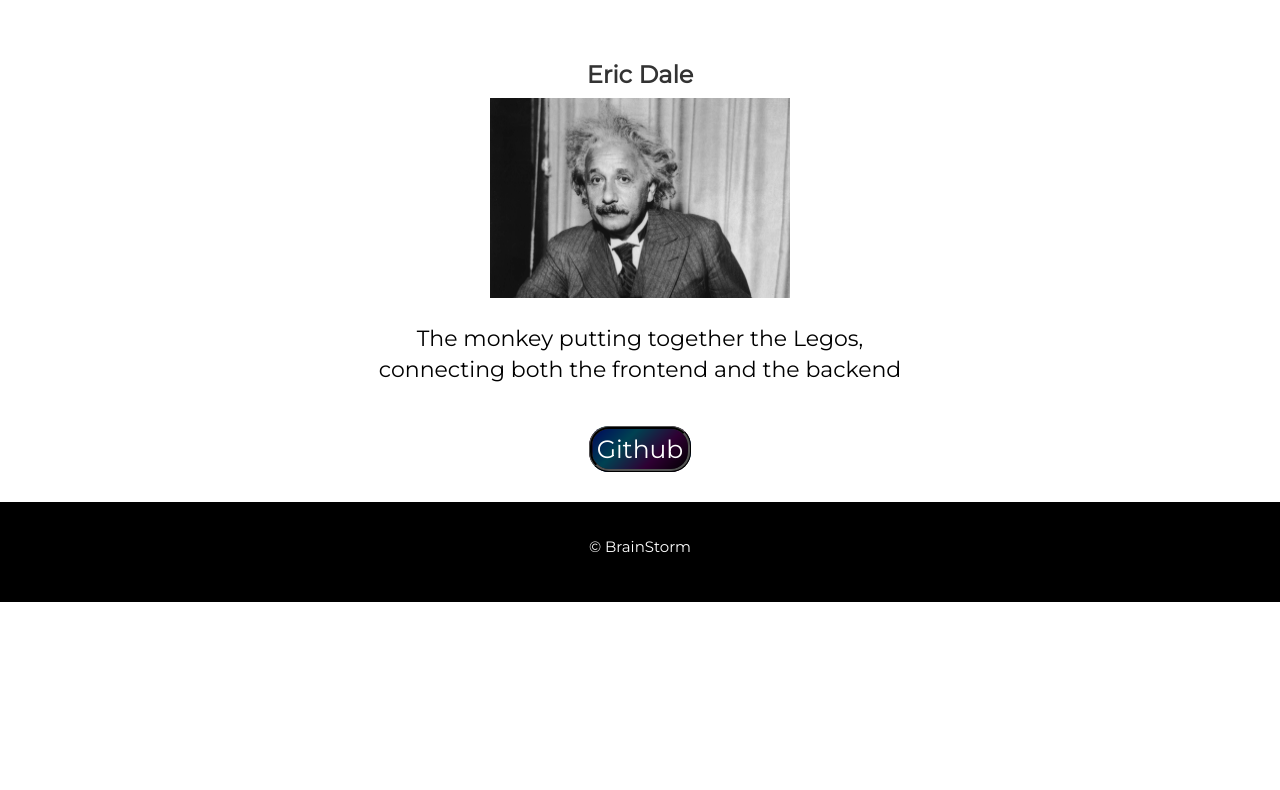
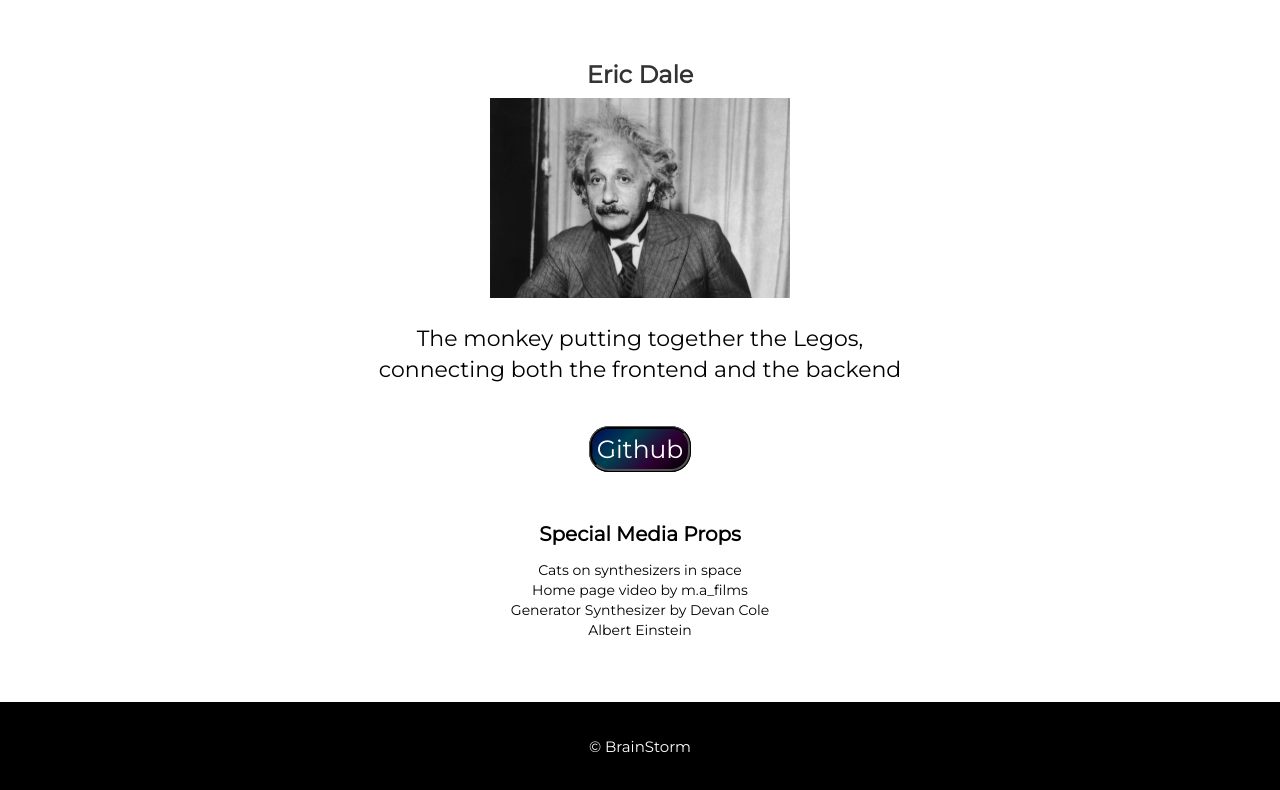
Before and after one commit to not-eric/brainstorm, a React (Create React App) app: page /about in a window 1280 px wide. Shown: the part 1245-2035 px from the top of the page. Before the commit the page ends 1847 px from the top, so only its background shows below. Built offline with nearby package versions, Linux system fonts and the light colour scheme.

Commit message:
added media props to about page

```diff
--- a/src/components/AboutUs.css
+++ b/src/components/AboutUs.css
@@ -1,5 +1,5 @@
 .about-container {
-  height: 1750px;
+  height: 1950px;
   margin-top: -60px;
   align-items: center;
   text-align: center;
@@ -37,7 +37,7 @@
 }
 
 .bottom {
-  height: 1150px;
+  height: 1350px;
   background: white;
   align-items: center;
   position: relative;
@@ -219,6 +219,33 @@
 
 .gitlink {
   color: white;
+}
+.mediaCredits:hover > a {
+  text-decoration: none;
+}
+.thankYou {
+  font-size: 20px;
+  margin-top: 60px;
+  padding-bottom: 5px;
+  font-weight: bold;
+}
+.mediaCredits {
+  color: black;
+  margin-top: 5px;
+}
+.catThanks {
+  color: black;
+  margin-top: 5px;
+}
+.videoThanks {
+  color: black;
+  margin-top: 5px;
+}
+.synthThanks {
+  color: black;
+}
+.einsteinThanks {
+  color: black;
 }
 
 @media screen and (max-width: 958px) {
--- a/src/components/AboutUs.js
+++ b/src/components/AboutUs.js
@@ -71,6 +71,36 @@ function AboutUs() {
             Github
           </a>
         </h4>
+        <div className="mediaCredits">
+          <h5 className="thankYou">Special Media Props</h5>
+          <a
+            href="https://www.catsonsynthesizersinspace.com/?fbclid=IwAR2uPsMVh2uXl00w6hpYKK24dZHAV0wwqwnfGEOmqlAAilTzPWpofu_wyCo"
+            className="catThanks"
+          >
+            Cats on synthesizers in space
+          </a>
+          <br></br>
+          <a
+            href="https://www.instagram.com/m.a_films/"
+            className="videoThanks"
+          >
+            Home page video by m.a_films
+          </a>
+          <br></br>
+          <a
+            href="https://www.instagram.com/saylorvoid/"
+            className="synthThanks"
+          >
+            Generator Synthesizer by Devan Cole
+          </a>
+          <br></br>
+          <a
+            href="https://images2.minutemediacdn.com/image/upload/c_crop,h_1614,w_2400,x_0,y_0/v1615997665/shape/mentalfloss/gettyimages-544750041.jpg?itok=UHXGSqwM"
+            className="einsteinThanks"
+          >
+            Albert Einstein
+          </a>
+        </div>
       </div>
       <div className="bottombottom">
         <p className="copyRight">&copy; BrainStorm</p>
```
